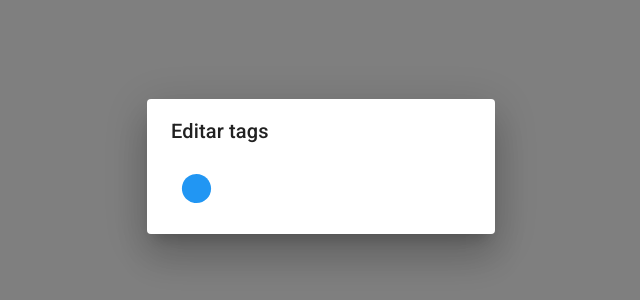
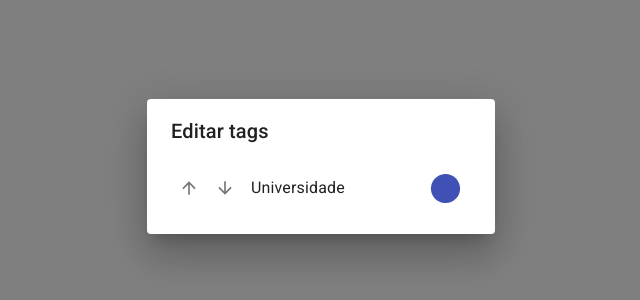
Before and after one commit to jpdurigan/task-app, a React (Create React App) app: page / in a window 1280 px wide. Shown: the part 234-534 px from the top of the page, without its empty margins (319-959 px from the left). Built offline with nearby package versions, Linux system fonts and the light colour scheme.

Commit message:
creates EditTagOptions component

```diff
--- a/src/components/EditTagsDialog.tsx
+++ b/src/components/EditTagsDialog.tsx
@@ -1,15 +1,27 @@
-import { Circle } from "@mui/icons-material";
 import {
+	ArrowDownward,
+	ArrowUpward,
+	Circle,
+	Delete,
+	Edit,
+} from "@mui/icons-material";
+import {
+	Box,
 	Button,
+	ButtonBase,
 	Dialog,
 	DialogContent,
 	DialogTitle,
 	Grid,
 	IconButton,
 	Popover,
+	Stack,
+	TextField,
+	Typography,
 } from "@mui/material";
 import { spacing } from "@mui/system";
 import { useState } from "react";
+import { exampleData, exampleTags, Tag } from "./Model";
 import { ColorGrid, ColorsApp, ThemeApp, validColor } from "./Theme";
 
 let selectedColor: validColor = ColorsApp.Blue;
@@ -22,26 +34,98 @@ export const EditTagsDialog: React.FC = () => {
 		<Dialog open={true}>
 			<DialogTitle>Editar tags</DialogTitle>
 			<DialogContent sx={{ minWidth: 300 }}>
-				<ThemeApp color={selectedColor}>
-					<IconButton
-						color="primary"
-						onClick={(e) => setColorSelectorAnchor(e.currentTarget)}
-					>
-						<Circle fontSize="large" />
-					</IconButton>
-				</ThemeApp>
-				<ColorSelectionPopover anchor={colorSelectorAnchor} setAnchor={setColorSelectorAnchor} setColor={(color) => selectedColor = color} />
+				<EditTagOptions
+					tag={exampleTags.uni}
+					setColorSelectorAnchor={setColorSelectorAnchor}
+				/>
+				<ColorSelectionPopover
+					anchor={colorSelectorAnchor}
+					setAnchor={setColorSelectorAnchor}
+					setColor={(color) => (selectedColor = color)}
+				/>
 			</DialogContent>
 		</Dialog>
 	);
 };
 
+interface EditTagOptionsProps {
+	tag: Tag;
+	setColorSelectorAnchor: React.Dispatch<
+		React.SetStateAction<HTMLButtonElement | null>
+	>;
+}
+
+const EditTagOptions: React.FC<EditTagOptionsProps> = ({
+	tag,
+	setColorSelectorAnchor,
+}) => {
+	const [isEditing, setIsEditing] = useState<boolean>(false);
+	const [newText, setNewText] = useState<string>(tag.id);
+	const [newColor, setNewColor] = useState<validColor>(tag.color);
+
+	return (
+		<Stack
+			direction="row"
+			alignItems="center"
+			justifyContent="space-around"
+			spacing={1}
+			width="100%"
+		>
+			<Box component="span" display="flex">
+				<IconButton>
+					<ArrowUpward fontSize="small" />
+				</IconButton>
+				<IconButton>
+					<ArrowDownward fontSize="small" />
+				</IconButton>
+			</Box>
+			{isEditing ? (
+				<Box
+					component="form"
+					onSubmit={(e) => {
+						e.preventDefault();
+						setIsEditing(false);
+					}}
+				>
+					<TextField
+						variant="standard"
+						value={newText}
+						onChange={(e) => setNewText(e.target.value)}
+					/>
+					<IconButton>
+						<Delete fontSize="small" />
+					</IconButton>
+				</Box>
+			) : (
+				<ButtonBase sx={{ width: "100%" }} onClick={(e) => setIsEditing(true)}>
+					<Typography textAlign="left" width="100%">
+						{tag.id}
+					</Typography>
+				</ButtonBase>
+			)}
+
+			<ThemeApp color={tag.color}>
+				<IconButton
+					color="primary"
+					onClick={(e) => setColorSelectorAnchor(e.currentTarget)}
+				>
+					<Circle fontSize="large" />
+				</IconButton>
+			</ThemeApp>
+		</Stack>
+	);
+};
+
 interface ColorSelectionPopoverProps {
-	anchor: HTMLButtonElement | null,
-	setAnchor: React.Dispatch<React.SetStateAction<HTMLButtonElement | null>>,
+	anchor: HTMLButtonElement | null;
+	setAnchor: React.Dispatch<React.SetStateAction<HTMLButtonElement | null>>;
 	setColor: (arg0: validColor) => void;
 }
-const ColorSelectionPopover: React.FC<ColorSelectionPopoverProps> = ({anchor, setAnchor, setColor}) => (
+const ColorSelectionPopover: React.FC<ColorSelectionPopoverProps> = ({
+	anchor,
+	setAnchor,
+	setColor,
+}) => (
 	<Popover
 		open={anchor != null}
 		anchorEl={anchor}
```
